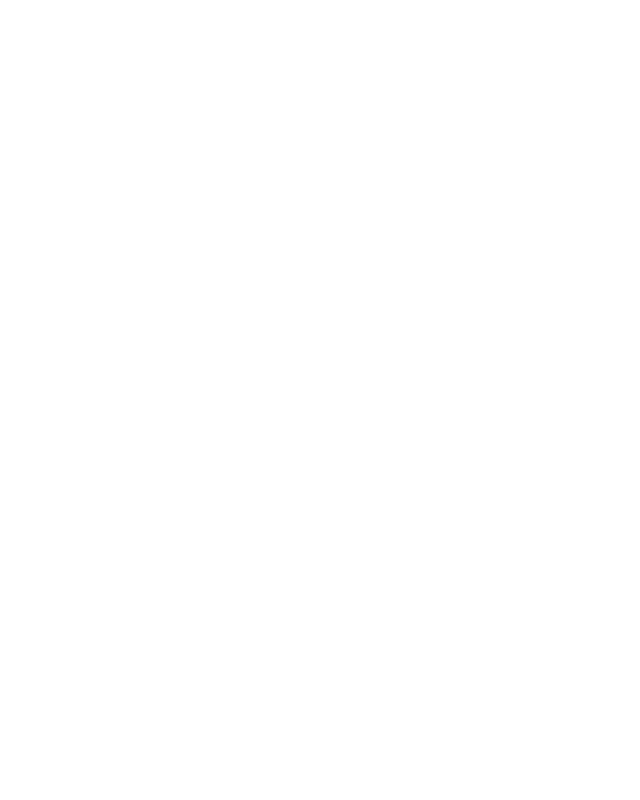
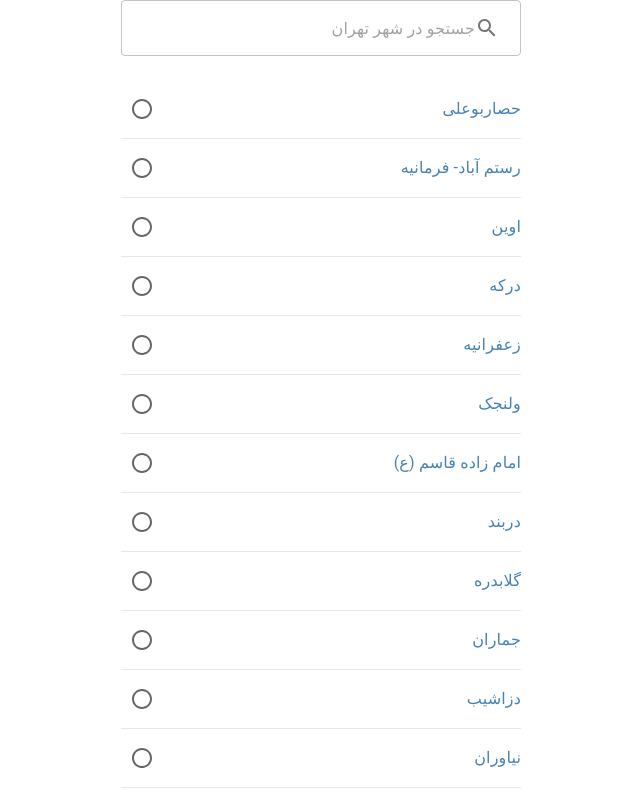
Before and after one commit to mahyabaktiari/Tehran-areas, a Next.js app: page / in a window 1280 px wide. Shown: the top 800 px of the page, without its empty margins (319-959 px from the left). Built offline with nearby package versions, Linux system fonts and the light colour scheme.

Commit message:
chore: change copy writing and remove unnecessary file

```diff
--- a/pages/api/hello.ts
+++ /dev/null
@@ -1,13 +0,0 @@
-// Next.js API route support: https://nextjs.org/docs/api-routes/introduction
-import type { NextApiRequest, NextApiResponse } from 'next'
-
-type Data = {
-  name: string
-}
-
-export default function handler(
-  req: NextApiRequest,
-  res: NextApiResponse<Data>
-) {
-  res.status(200).json({ name: 'John Doe' })
-}
--- a/pages/index.tsx
+++ b/pages/index.tsx
@@ -1,3 +1,4 @@
+import TehranAreas from "@/components/tehranAreas";
 import Head from "next/head";
 
 export default function Home() {
@@ -7,6 +8,7 @@
         <title>Tehran Areas</title>
         <meta name="viewport" content="width=device-width, initial-scale=1" />
       </Head>
+      <TehranAreas />
     </>
   );
 }
```
